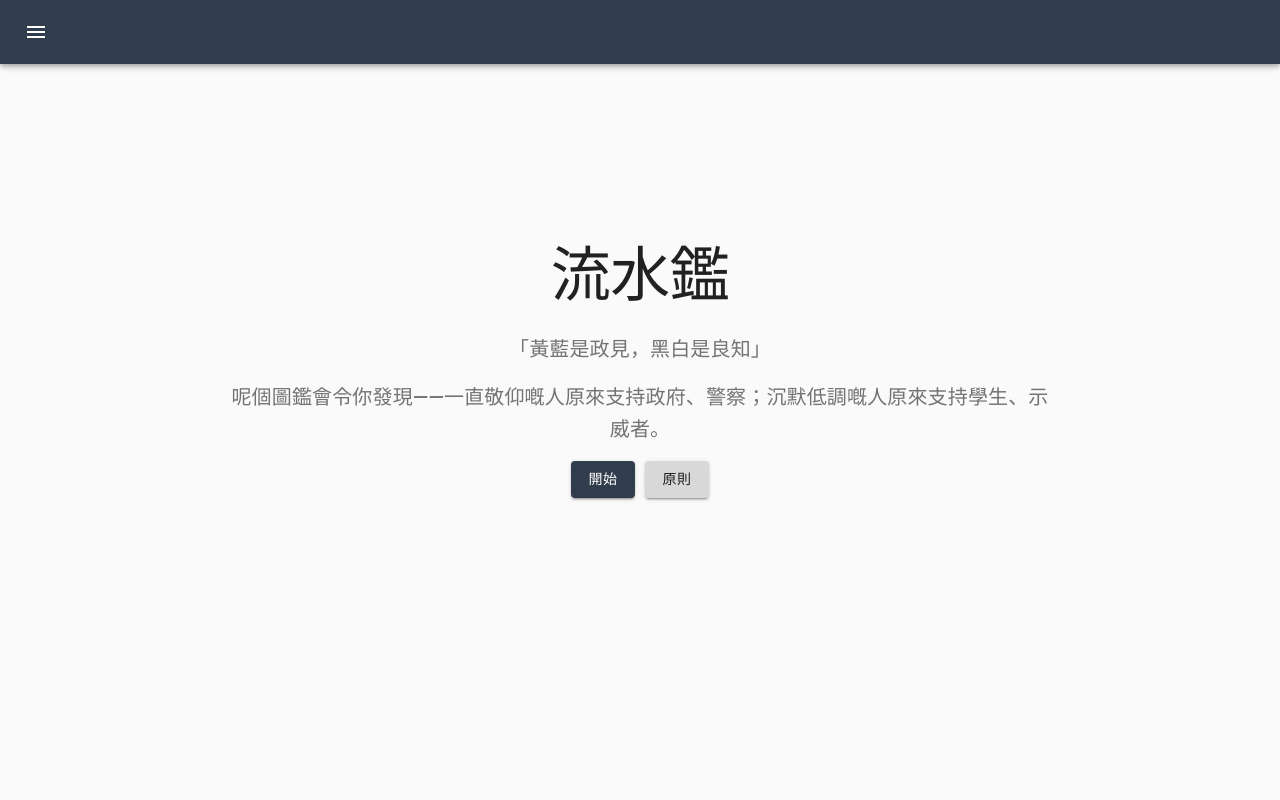
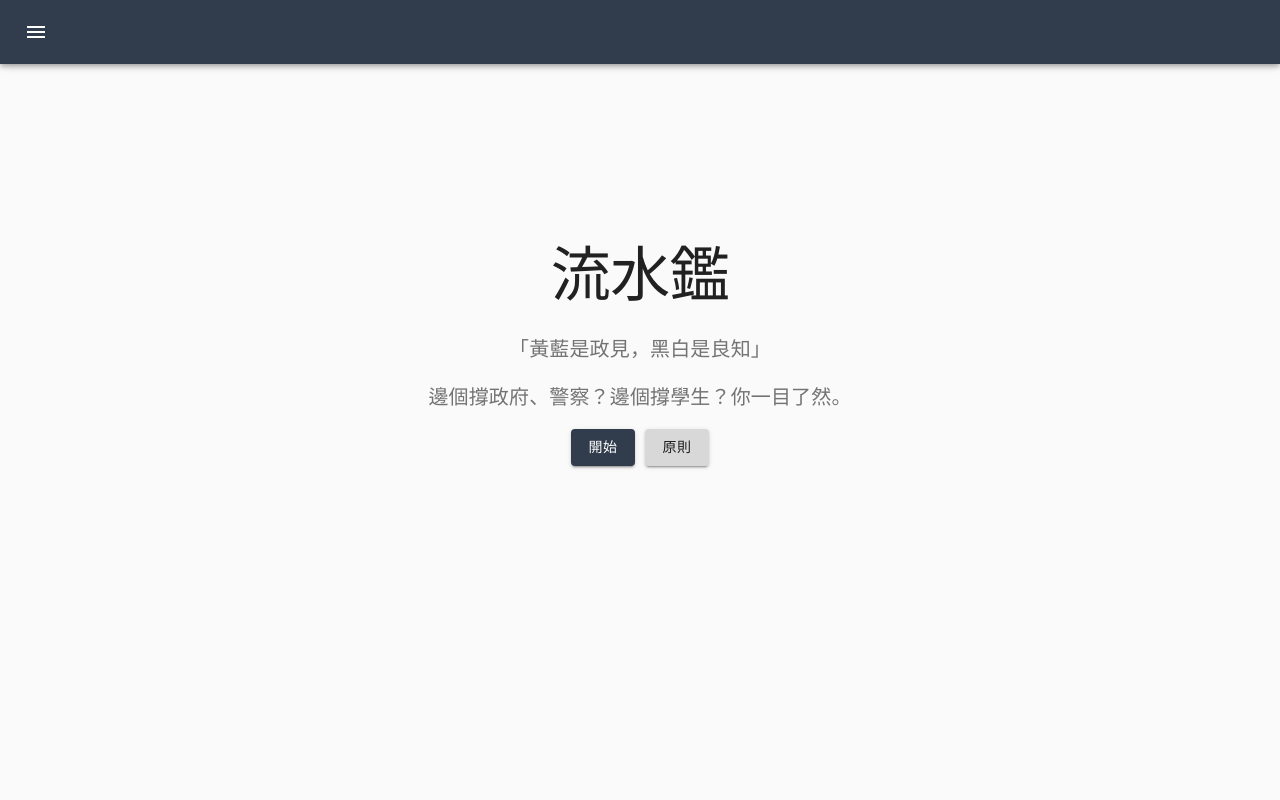
Before and after one commit to mattchw/Polipedia, a React (Create React App) app: page / in a window 1280 px wide. Shown: the top 800 px of the page. Built offline with nearby package versions, Linux system fonts and the light colour scheme.

Commit message:
change header info

```diff
--- a/src/components/Header/Header.js
+++ b/src/components/Header/Header.js
@@ -30,7 +30,7 @@ function Header() {
             「黃藍是政見，黑白是良知」
           </Typography>
           <Typography variant="h6" align="center" color="textSecondary" paragraph>
-            呢個圖鑑會令你發現——一直敬仰嘅人原來支持政府、警察；沉默低調嘅人原來支持學生、示威者。
+            邊個撐政府、警察？邊個撐學生？你一目了然。
           </Typography>
         </Grid>
         <Grid container spacing={2} justify="center">
--- a/src/components/NavBar/NavBar.js
+++ b/src/components/NavBar/NavBar.js
@@ -137,13 +137,6 @@ function NavBar(props) {
               </List>
             </Collapse>
 
-            <Link to="/encourage" className={classes.link}>
-              <ListItem button onClick={handleMenuClose}>
-                <ListItemIcon><UmbrellaIcon/></ListItemIcon>
-                <ListItemText primary='勿忘初衷' />
-              </ListItem>
-            </Link>
-
           </List>
           <Divider />
           <List>
```
